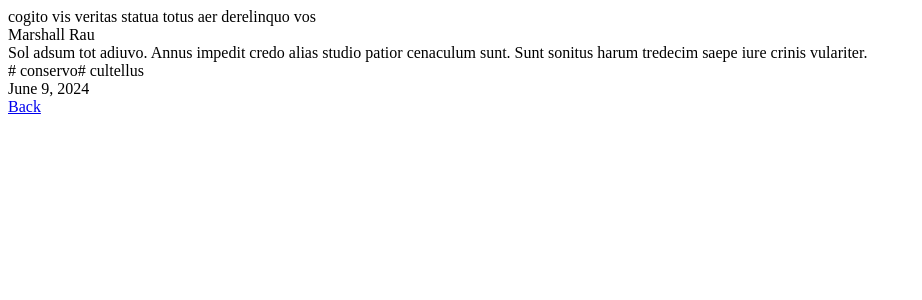
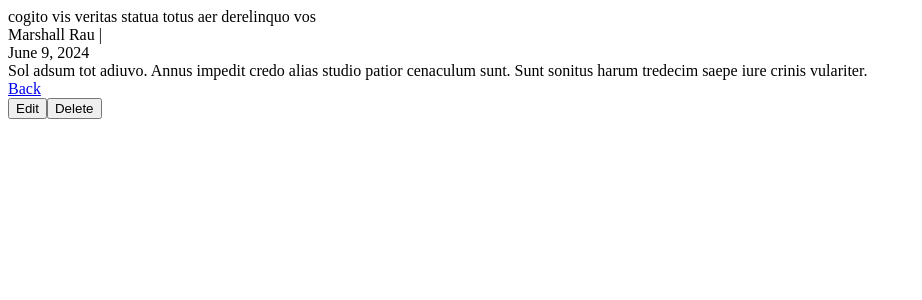
Before and after one commit to ShoeheyOt/my-blog, a Next.js app: page /blog/1 in a window 1280 px wide. Shown: the top 300 px of the page, without its empty margins (0-922 px from the left). Built offline with nearby package versions, Linux system fonts and the light colour scheme.

Commit message:
add edit delete button

```diff
--- a/src/components/pages/OnePage.tsx
+++ b/src/components/pages/OnePage.tsx
@@ -9,30 +9,26 @@ export const OnePage = ({
   articleId: number;
   articleFakeOneData: IArticleFakeOneData;
 }) => {
-  const { title, text, tags, createdAt, imageUrl, author } = articleFakeOneData;
+  const { title, text, tags, createdAt, author } = articleFakeOneData;
   return (
     <div className="oneArticleWrapper px-96 min-h-screen bg-primary">
       <div className="text-D_title font-thin">{title}</div>
-      <div className="text-end">{author.authorName}</div>
+      <div className="flex gap-4">
+        <div className="text-end">{author.authorName} | </div>
+        <div className="self-end">{createdAt}</div>
+      </div>
       <div className="my-10 text-D_text min-h-80 font-thin text-center">
         {text}
       </div>
 
-      <div className="tagsWrapper">
-        {tags.map((tag, i) => (
-          <span
-            key={i}
-            className="text-D_notes border-2 border-secondary px-2 rounded-full mr-1"
-          >
-            # {tag}
-          </span>
-        ))}
-      </div>
-      <div className="flex flex-col gap-4 mt-4">
-        <div className="self-end">{createdAt}</div>
-        <Button asChild className="self-end">
+      <div className="flex mt-4 justify-between">
+        <Button asChild className="">
           <Link href="/blog">Back</Link>
         </Button>
+        <div className="flex gap-2">
+          <Button>Edit</Button>
+          <Button variant="destructive">Delete</Button>
+        </div>
       </div>
     </div>
   );
```
